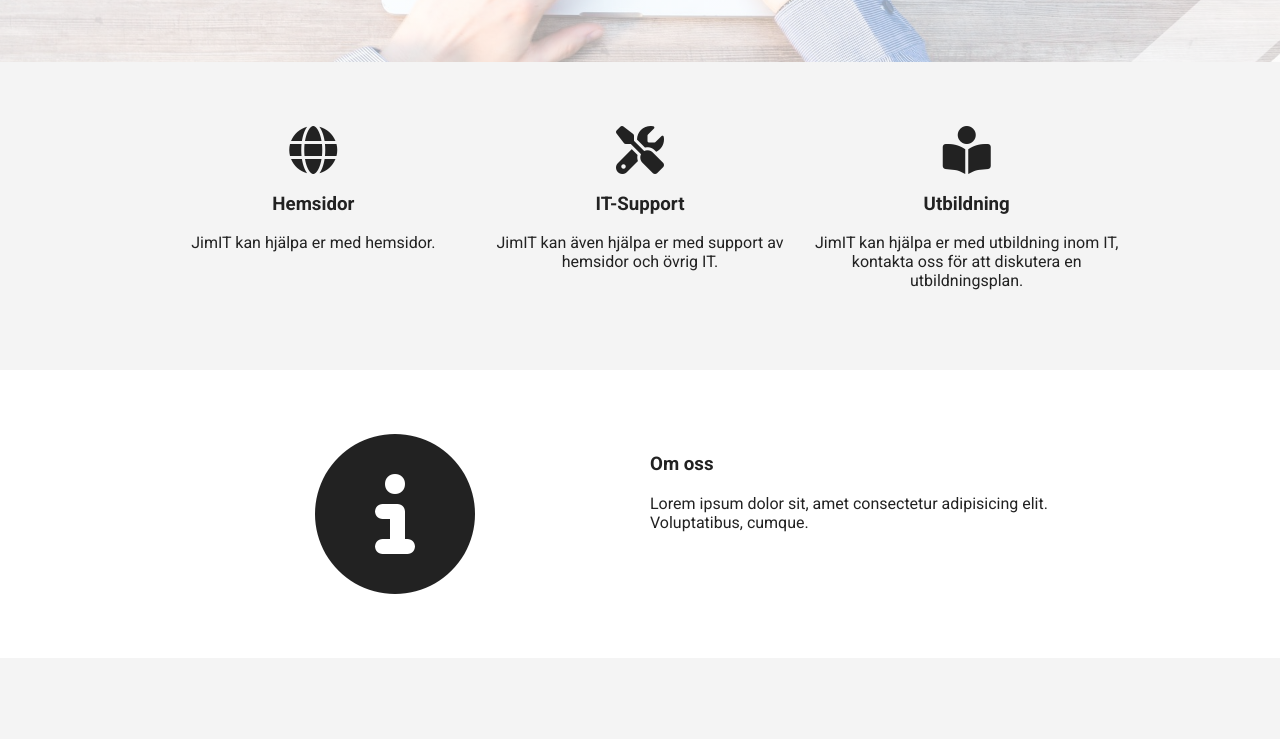
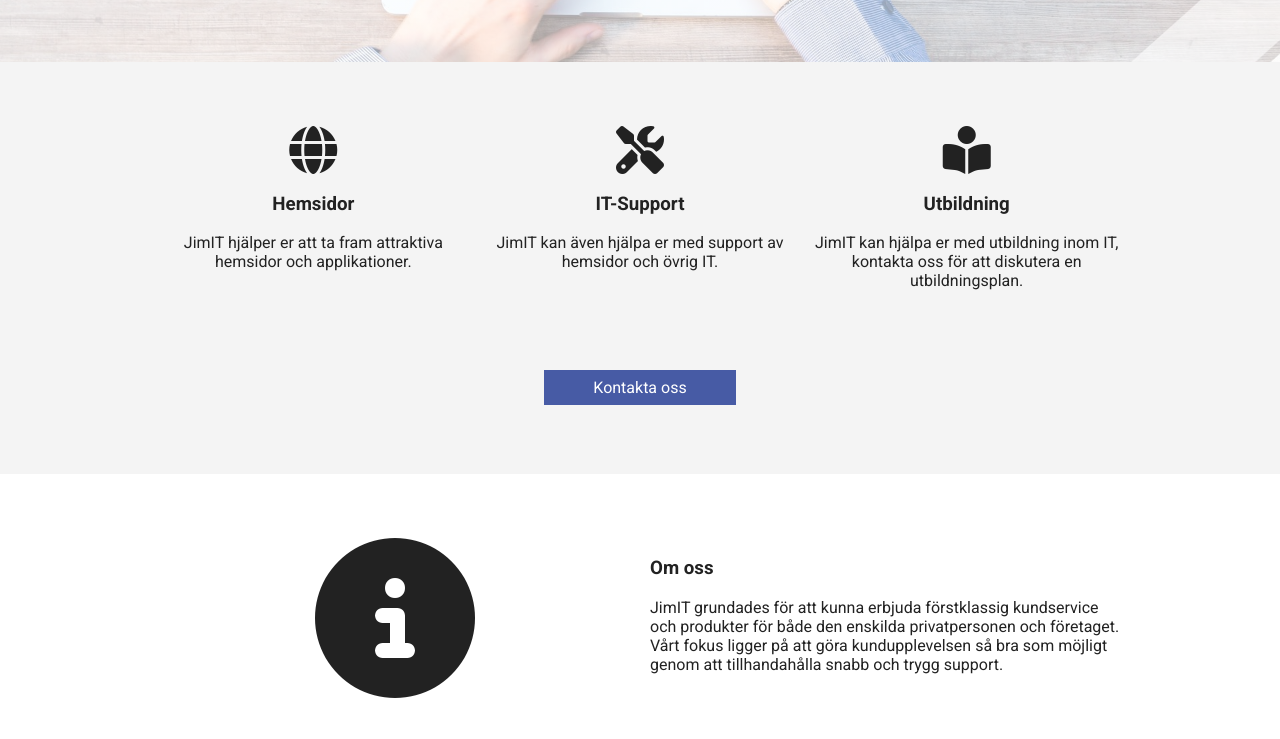
Before and after one commit to Jimpxx/jimit, a plain HTML site: page index.html in a window 1280 px wide. Shown: the part 538-1277 px from the top of the page. Drawn offline with Linux system fonts and the light colour scheme.

Commit message:
Added about text and fixed some style and added a button to contact us

```diff
--- a/index.html
+++ b/index.html
@@ -29,12 +29,12 @@
 
     <!-- Services -->
 
-    <section class="services bg-grey">
+    <section class="services bg-grey" id="services">
         <div class="container grid-3 center">
             <div>
                 <i class="fas fa-globe fa-3x"></i>
                 <h3>Hemsidor</h3>
-                <p>JimIT kan hjälpa er med hemsidor.</p>
+                <p>JimIT hjälper er att ta fram attraktiva hemsidor och applikationer.</p>
             </div>
             <div>
                 <i class="fas fa-tools fa-3x"></i>
@@ -48,11 +48,12 @@
                 </p>
             </div>
         </div>
+        <a href="#contact" class="btn center">Kontakta oss</a>
     </section>
 
     <!-- About -->
 
-    <section class="about">
+    <section class="about" id="about">
         <div class="container">
             <div class="grid-2">
                 <div class="center">
@@ -60,15 +61,20 @@
                 </div>
                 <div class="">
                     <h3>Om oss</h3>
-                    <p>Lorem ipsum dolor sit, amet consectetur adipisicing elit. Voluptatibus, cumque.</p>
+                    <p>JimIT grundades för att kunna erbjuda förstklassig kundservice och produkter för både den
+                        enskilda
+                        privatpersonen och företaget. Vårt fokus
+                        ligger på att göra kundupplevelsen så bra som möjligt genom att tillhandahålla snabb och trygg
+                        support.</p>
                 </div>
+                <!--  som vill ha en attraktiv hemsida eller applikation -->
             </div>
         </div>
     </section>
 
     <!-- Portfolio -->
 
-    <section class="portfolio bg-grey">
+    <section class="portfolio bg-grey" id="portfolio">
         <div class="container">
             <h2>Projekt</h2>
             <div class="projects">
@@ -102,7 +108,7 @@
 
     <!-- Contact -->
 
-    <section class="contact">
+    <section class="contact" id="contact">
         <h2>Kontakta oss!</h2>
         <form class="contact-form" method="post" data-netlify="true">
             <input class="input" type="text" name="name" id="name" placeholder="Namn" />
--- a/style.css
+++ b/style.css
@@ -153,6 +153,21 @@ footer p {
     margin-bottom: 0.3rem;
     background: #ddd;
     color: #222;
+    text-decoration: none;
+}
+
+.services {
+    padding-bottom: 4rem;
+}
+
+.services .btn {
+    width: 10rem;
+    background: #475BA5;
+    color: #fff;
+}
+
+.services .btn:hover {
+    background: rgb(89, 113, 199);
 }
 
 .btn:hover {
```
